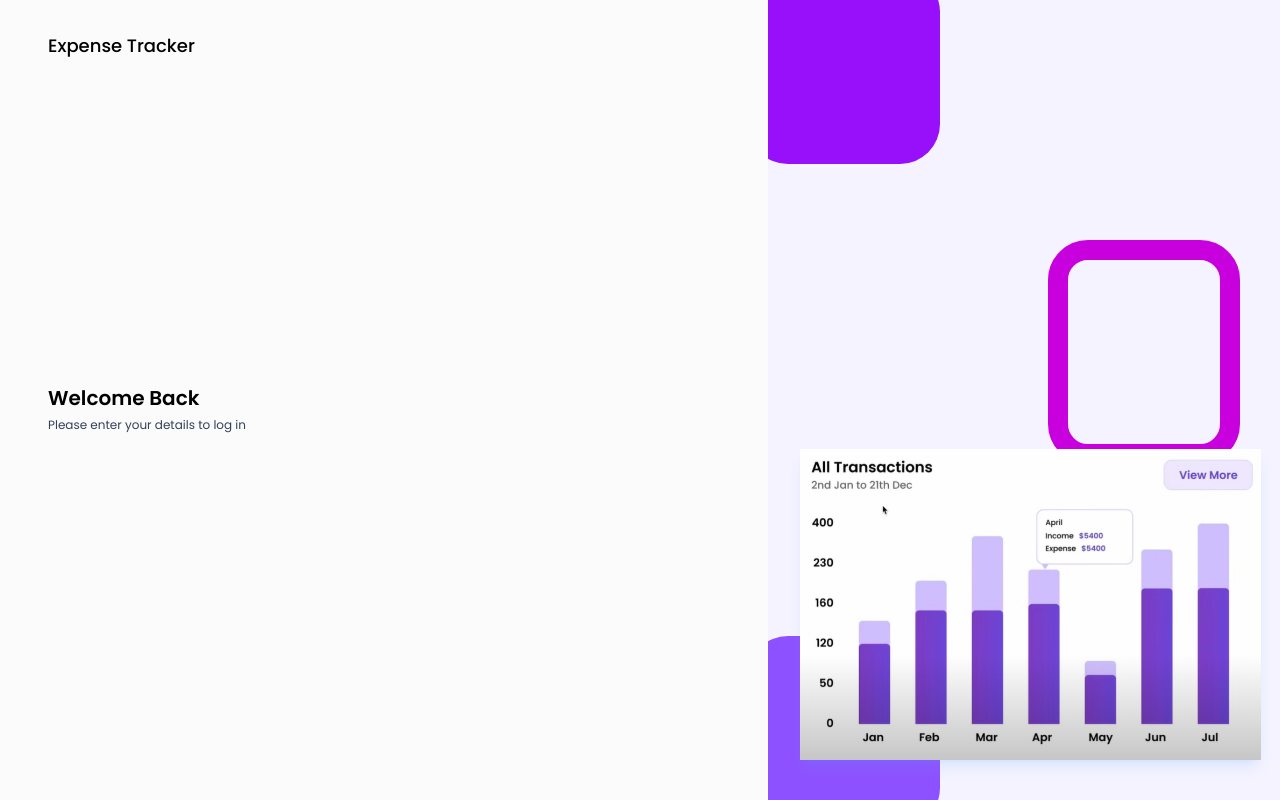
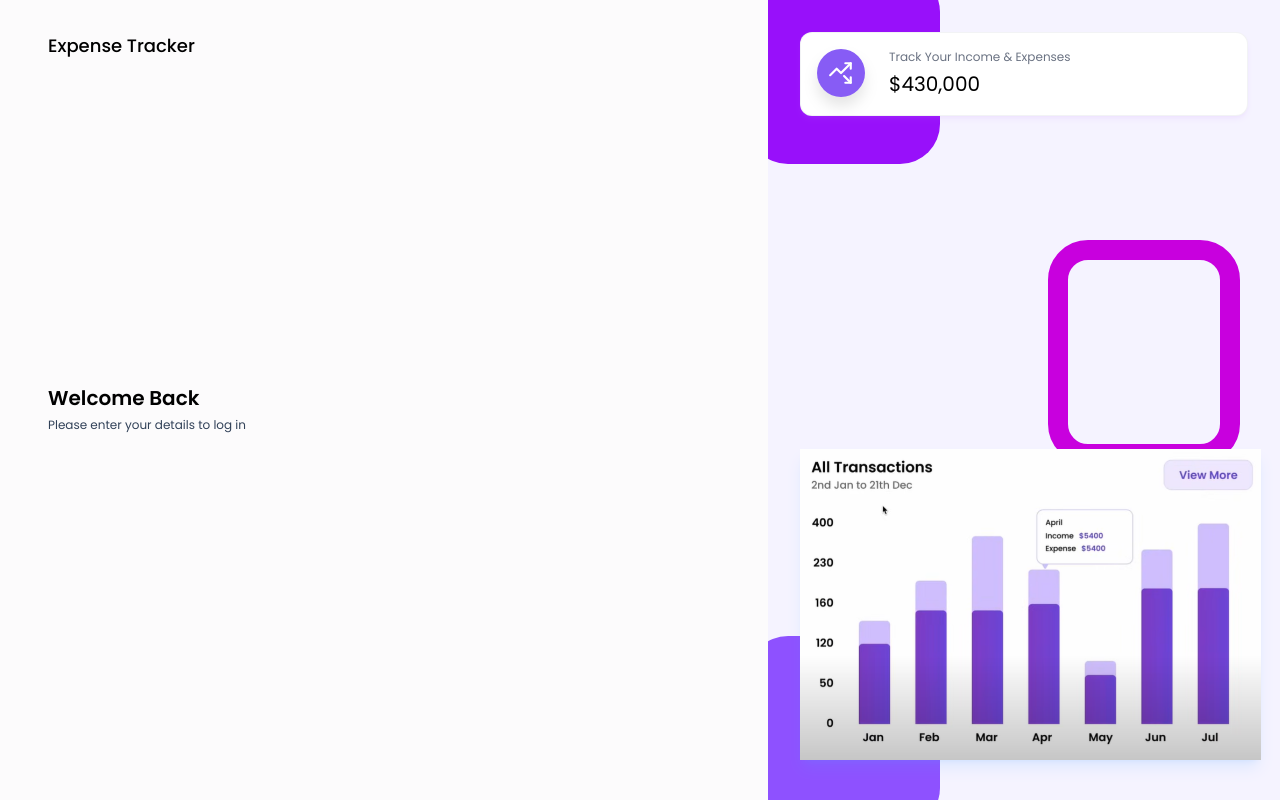
Before and after one commit to sundar-1116/Expense-Tracker, a React (Vite) app in the folder frontend/: page /login in a window 1280 px wide. Built offline with nearby package versions, Linux system fonts and the light colour scheme.

Commit message:
Income and Expenses

```diff
--- a/frontend/src/components/layouts/AuthLayout.jsx
+++ b/frontend/src/components/layouts/AuthLayout.jsx
@@ -1,5 +1,6 @@
 import React from 'react';
 import CARD_2 from '../../assets/images/card2.png';
+import {LuTrendingUpDown} from 'react-icons/lu';
 
 const AuthLayout = ({ children }) => {
   return (
@@ -14,6 +15,14 @@ const AuthLayout = ({ children }) => {
         <div className="w-48 h-56 rounded-[40px] border-[20px] border-fuchsia-600 absolute top-[30%] right-10" />
         <div className="w-48 h-48 rounded-[40px] bg-violet-500 absolute -bottom-7 -left-5" />
 
+        <div className="grid grid-cols-1 z-20">
+          <StatsInfoCard
+            icon = {<LuTrendingUpDown/>}
+            label = "Track Your Income & Expenses"
+            value = "430,000"
+            color = "bg-primary"
+            />
+          </div>
 
         <img
           src={CARD_2}
@@ -25,3 +34,19 @@ const AuthLayout = ({ children }) => {
 };
 
 export default AuthLayout;
+
+const StatsInfoCard = ({ icon, label, value, color }) => {
+  return (
+    <div className="flex gap-6 bg-white p-4 rounded-xl shadow-md shadow-purple-400/10 border border-gray-200/50 z-10 ">
+      <div
+        className={`w-12 h-12 flex items-center justify-center text-[26px] text-white ${color} rounded-full drop-shadow-xl`}
+      >
+        {icon}
+      </div>
+      <div>
+        <h6 className="text-xs text-gray-500 mb-1">{label}</h6>
+        <span className="text-[20px]">{`$${value}`}</span>
+      </div>
+    </div>
+  );
+};
```
